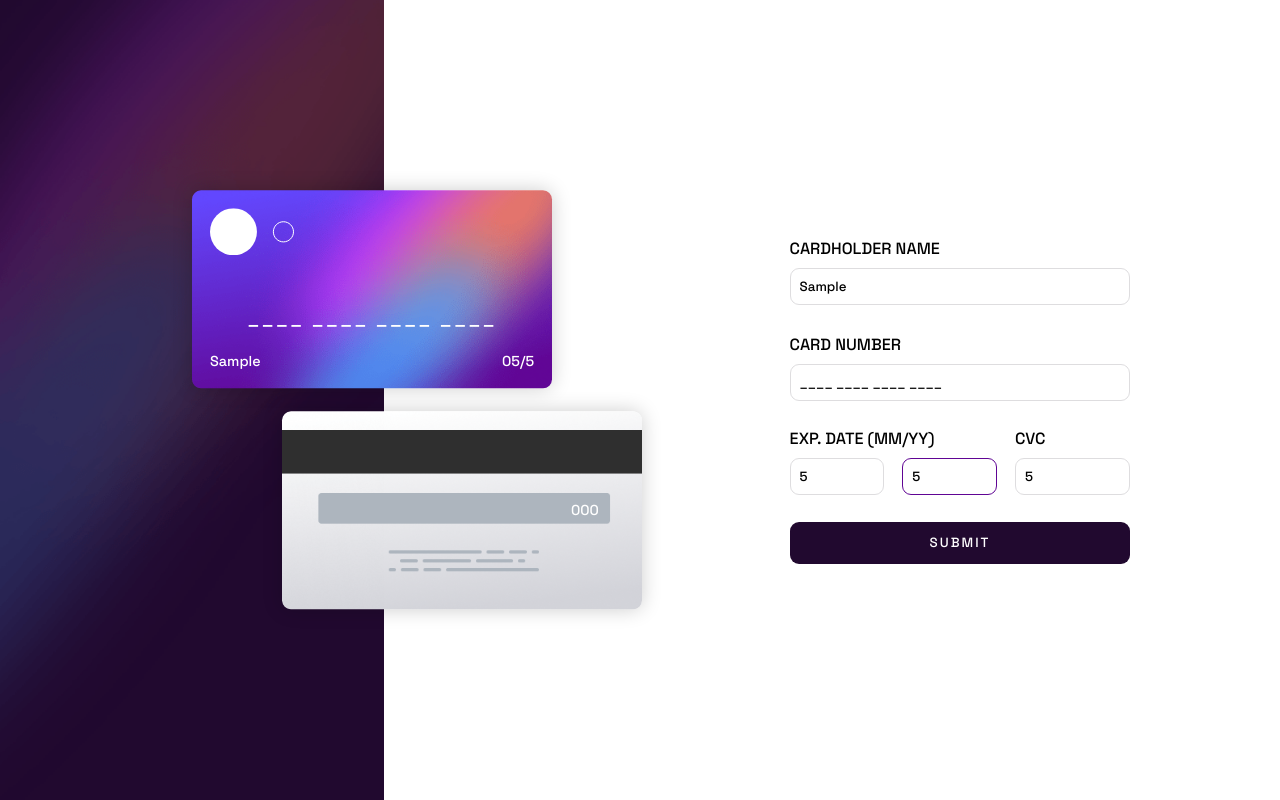
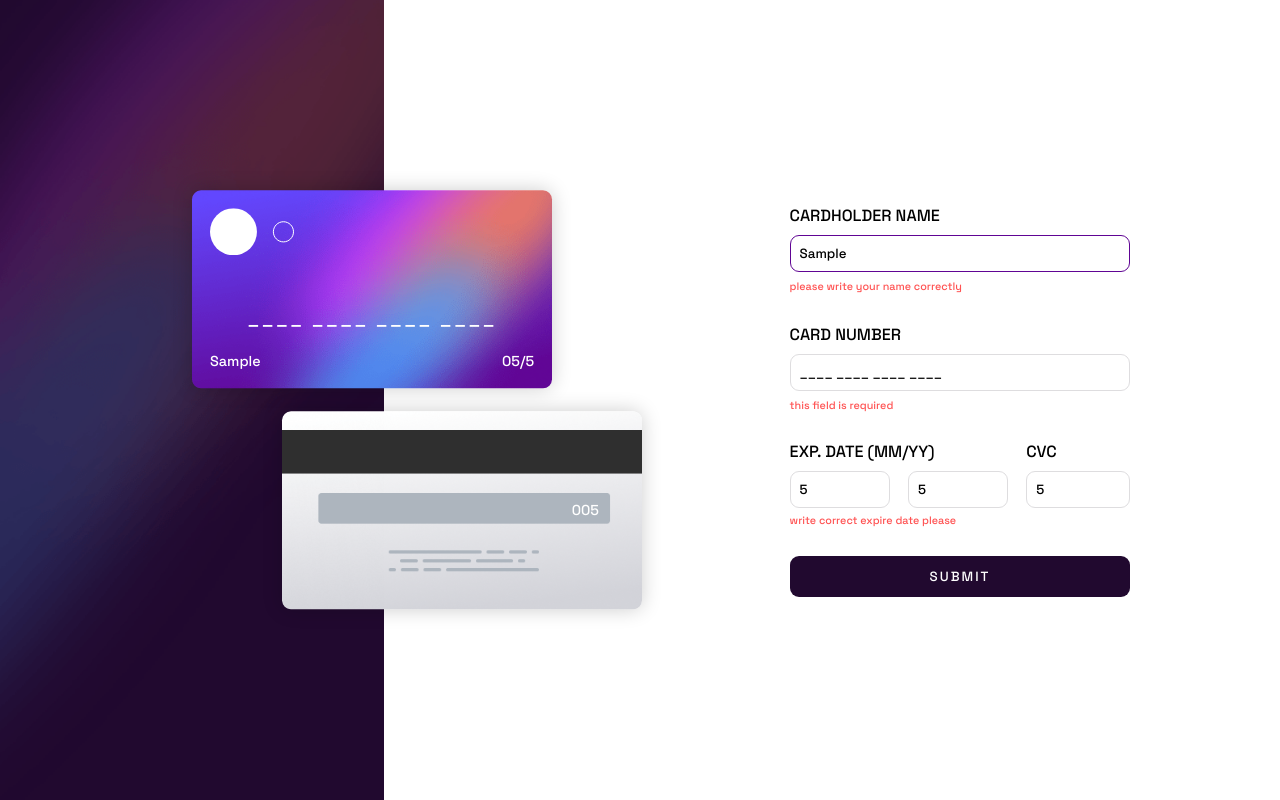
Before and after one commit to ShahlaAliyeva/card-details-react, a React (Vite) app: page / in a window 1280 px wide. Both pictures are taken after typing "Sample", "Sample", "5", "5", "5" into the empty fields and a click on the button "SUBMIT". Built offline with nearby package versions, Linux system fonts and the light colour scheme.

Commit message:
react-hook-form is written in MainPage file

```diff
--- a/src/assets/css/index.css
+++ b/src/assets/css/index.css
@@ -163,7 +163,7 @@ form {
 }
 
 .date__time__container {
-  flex-grow: 1;
+  min-width: 100%;
   display: flex;
   justify-content: space-between;
   align-items: center;
@@ -222,6 +222,11 @@ span.no_validate {
 
 input.validation {
   border-color: var(--red);
+}
+
+label[for='cvc'] {
+  display: flex;
+  flex-direction: column;
 }
 
 @media (max-width: 1024px) {
--- a/src/components/CardBack.tsx
+++ b/src/components/CardBack.tsx
@@ -3,7 +3,15 @@ import React from "react";
 function CardBack({ secNum }: { secNum: string }) {
   return (
     <div className="card card__back__container">
-      <p className="card_info_cvc">{secNum ? `${secNum}` : "000"}</p>
+      <p className="card_info_cvc">
+        {secNum && Number(secNum) < 10
+          ? `00${secNum}`
+          : Number(secNum) >= 10 && Number(secNum) <= 99
+          ? `0${secNum}`
+          : Number(secNum) >= 100
+          ? `${secNum}`
+          : "000"}
+      </p>
     </div>
   );
 }
--- a/src/pages/MainPage.tsx
+++ b/src/pages/MainPage.tsx
@@ -17,11 +17,13 @@ import { useForm, SubmitHandler } from "react-hook-form";
 
 const currYear = new Date().getFullYear().toString().substring(2);
 function MainPage() {
-  const { register, handleSubmit, watch } = useForm<IMainPageForm>();
-  // const onSubmit: SubmitHandler<IMainPageForm> = (data) => console.log(data);
-  // console.log(watch("fullname"));
-
-  const [isSubmited, setIsSubmitted] = useState(false);
+  const {
+    register,
+    handleSubmit,
+    watch,
+    formState: { errors },
+  } = useForm<IMainPageForm>();
+  const onSubmit: SubmitHandler<IMainPageForm> = (data) => console.log(data);
 
   const formDefaultInputs: IMainPageForm = {
     fullname: "",
@@ -36,46 +38,7 @@ function MainPage() {
   function onChange(e) {
     setForm({ ...form, [e.target.name]: e.target.value });
     watch(e.target.name);
-    //   if (e.target.name === "month") {
-    //     setForm({
-    //       ...form,
-    //       [e.target.name]:
-    //         Number(e.target.value) <= 12 && e.target.value
-    //           ? Number(e.target.value)
-    //           : "",
-    //     });
-    //   }
-
-    //   if (e.target.name === "year") {
-    //     setForm({
-    //       ...form,
-    //       [e.target.name]:
-    //         Number(e.target.value) <= 99 && e.target.value
-    //           ? Number(e.target.value)
-    //           : "",
-    //     });
-    //   }
-
-    //   if (e.target.name === "secNum") {
-    //     setForm({
-    //       ...form,
-    //       [e.target.name]:
-    //         Number(e.target.value) <= 999 && e.target.value
-    //           ? Number(e.target.value)
-    //           : "",
-    //     });
-    //   }
   }
-
-  // function handleSubmit(e) {
-  //   const { fullname, cardNumber, month, year, secNum } = form;
-  //   e.preventDefault();
-  //   setIsSubmitted(true);
-  //   if (!fullname || !cardNumber || !month || !year || !secNum) return;
-
-  //   setForm(formDefaultInputs);
-  //   setIsSubmitted(false);
-  // }
 
   return (
     <>
@@ -129,7 +92,11 @@ function MainPage() {
           />
         </Form> */}
 
-        <form onSubmit={handleSubmit((data) => console.log(data))}>
+        <form
+          onSubmit={handleSubmit((data) => {
+            console.log(data);
+          })}
+        >
           <div>
             <label htmlFor="">Cardholder name</label>
             <input
@@ -137,14 +104,26 @@ function MainPage() {
               value={form.fullname}
               {...register("fullname", {
                 required: "This field is required",
+                pattern: {
+                  value: /([A-Za-z]){1,}\s([A-Za-z]){1,}/,
+                  message: "Please write your name correctly",
+                },
                 minLength: {
-                  value: 3,
-                  message: "En az 3 herf olmalidir!",
+                  value: 6,
+                  message: "Write your name correctly",
                 },
               })}
               placeholder="e. g. Jane Apleseed"
               onChange={onChange}
             />
+
+            <span
+              className={
+                !errors.fullname?.message ? "no_validate" : "validation"
+              }
+            >
+              {errors.fullname?.message}
+            </span>
           </div>
           <div>
             <label htmlFor="">card number</label>
@@ -152,18 +131,23 @@ function MainPage() {
               mask="9999 9999 9999 9999"
               placeholder="0000 0000 0000 0000"
               value={form.cardNumber}
-              {...register("cardNumber", { required: true, minLength: 19 })}
+              {...register("cardNumber", {
+                required: "This field is required",
+                pattern: {
+                  value: /[0-9]{4}\s[0-9]{4}\s[0-9]{4}\s[0-9]{4}/,
+                  message: "Please write your card number correctly",
+                },
+              })}
               onChange={onChange}
             />
-            {/* {error.message && (
-              <span
-                className={
-                  !isSubmited || inputVal ? "no_validate" : "validation"
-                }
-              >
-                {errorMessage}
-              </span>
-            )} */}
+
+            <span
+              className={
+                !errors.cardNumber?.message ? "no_validate" : "validation"
+              }
+            >
+              {errors.cardNumber?.message}
+            </span>
           </div>
           <div className="form__card__info">
             <label htmlFor="expDate">
@@ -173,7 +157,17 @@ function MainPage() {
                   type="number"
                   placeholder="mm"
                   value={form.month}
-                  {...register("month", { required: true, min: 1, max: 12 })}
+                  {...register("month", {
+                    required: "this field is required",
+                    min: {
+                      value: 1,
+                      message: "Write month between 1-12",
+                    },
+                    max: {
+                      value: 12,
+                      message: "Write month between 1-12",
+                    },
+                  })}
                   onChange={onChange}
                 />
                 <input
@@ -181,18 +175,61 @@ function MainPage() {
                   placeholder="yy"
                   value={form.year}
                   {...register("year", {
-                    required: true,
-                    min: Number(currYear),
-                    max: 99,
+                    required: "this field is required",
+                    min: {
+                      value: Number(currYear),
+                      message: "Write correct expire date please",
+                    },
+                    max: {
+                      value: 99,
+                      message: "Write correct expire date please",
+                    },
                   })}
                   onChange={onChange}
                 />
               </div>
+              <span
+                className={
+                  !errors.month?.message && !errors.year?.message
+                    ? "no_validate"
+                    : "validation"
+                }
+              >
+                {errors.month?.message || errors.year?.message}
+              </span>
             </label>
 
             <label htmlFor="cvc">
               cvc
-              <input type="number" id="cvc" />
+              <input
+                type="number"
+                id="cvc"
+                placeholder="000"
+                value={form.secNum}
+                {...register("secNum", {
+                  required: "this field is required",
+                  min: {
+                    value: 1,
+                    message: "Write correct cvc number",
+                  },
+                  max: {
+                    value: 999,
+                    message: "Write correct cvc number",
+                  },
+                  maxLength: {
+                    value: 3,
+                    message: "Write correct cvc number",
+                  },
+                })}
+                onChange={onChange}
+              />
+              <span
+                className={
+                  !errors.secNum?.message ? "no_validate" : "validation"
+                }
+              >
+                {errors.secNum?.message}
+              </span>
             </label>
           </div>
           <button>submit</button>
```
